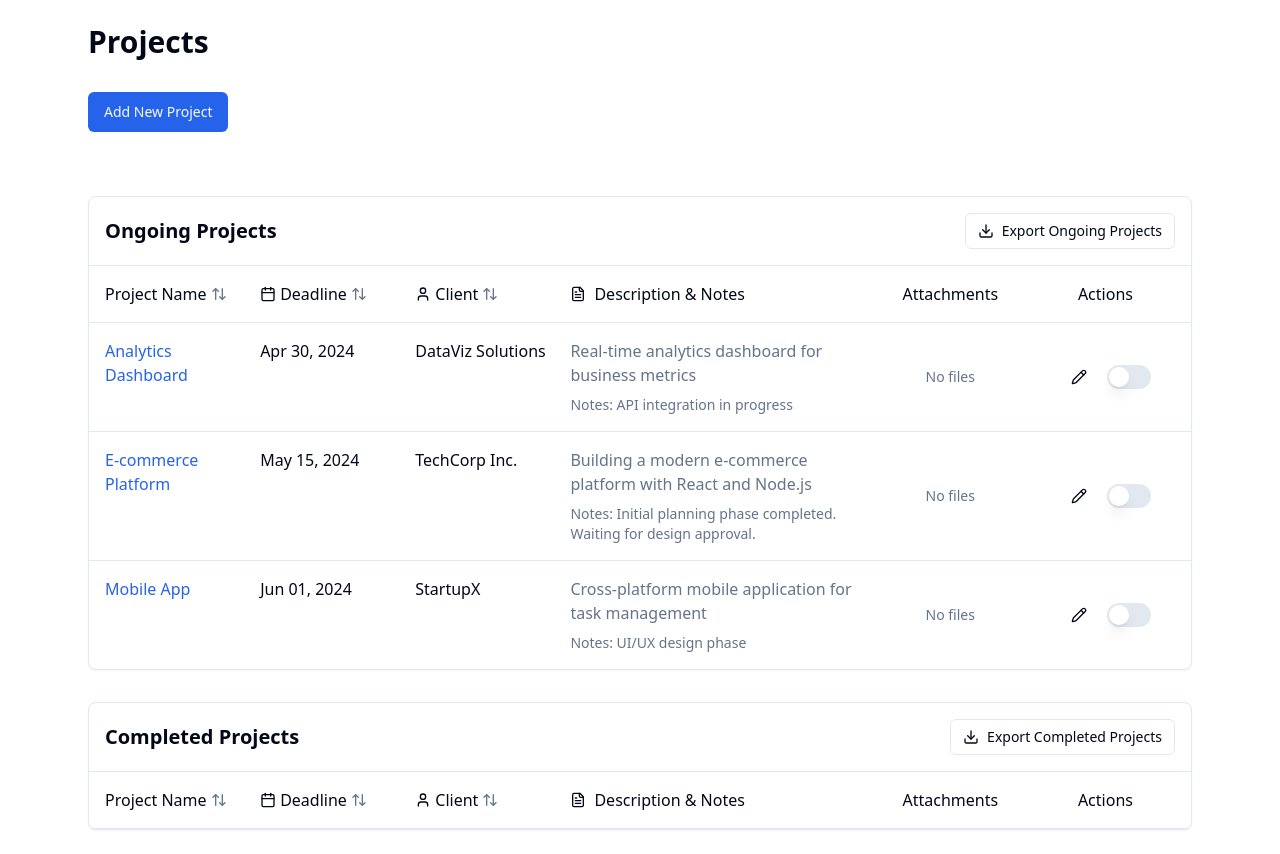
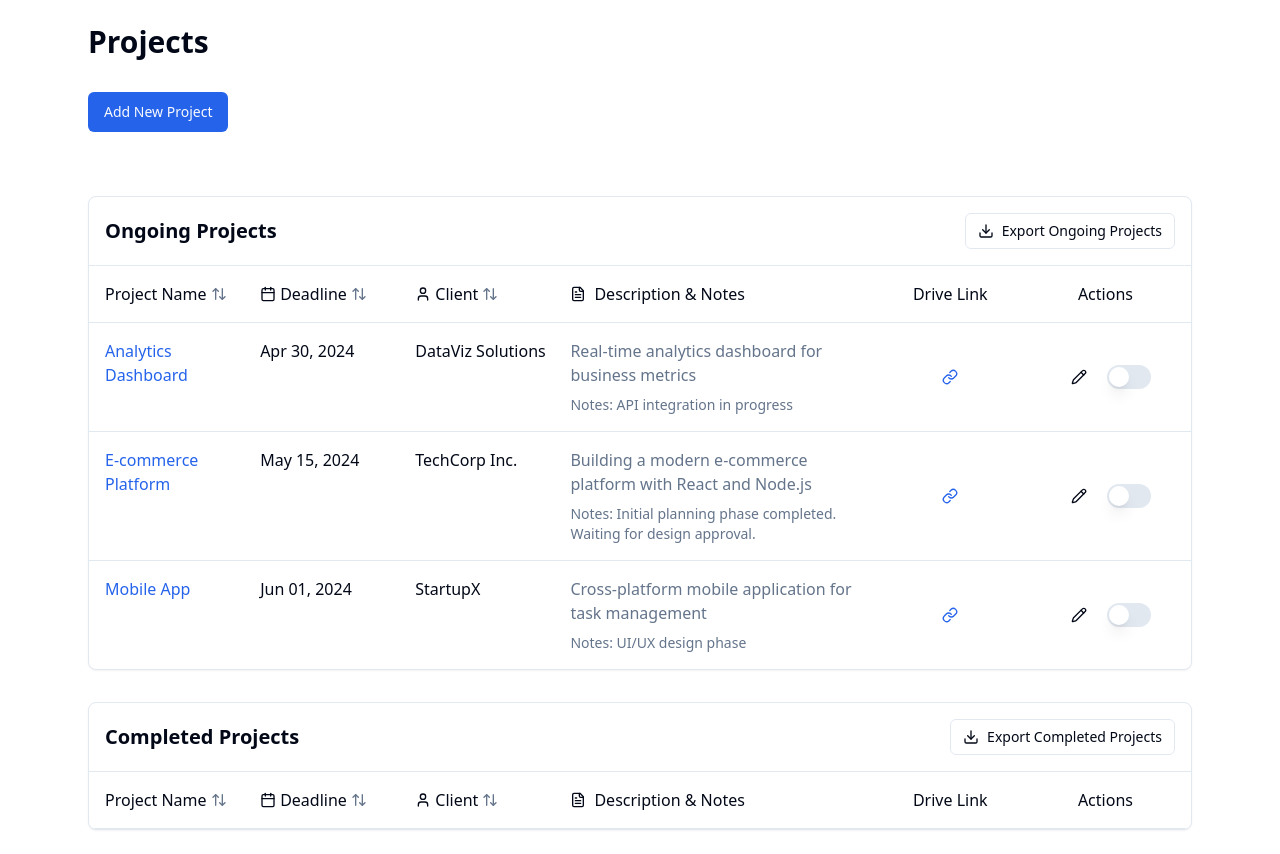
Before and after one commit to drazzam/research-clients, a React (Vite) app: page / in a window 1280 px wide. Built offline with nearby package versions, Linux system fonts and the light colour scheme.

Commit message:
Remove attachments and add Google Drive link
This commit removes the attachments functionality from the project form and replaces it with a textbox for users to input a Google Drive link for their project files.
[skip gpt_engineer]

```diff
--- a/src/components/ProjectForm.tsx
+++ b/src/components/ProjectForm.tsx
@@ -1,4 +1,3 @@
-
 import React from 'react';
 import { useForm } from 'react-hook-form';
 import { Button } from '@/components/ui/button';
@@ -13,7 +12,7 @@ type ProjectFormData = {
   client: string;
   description: string;
   notes: string;
-  files: FileList;
+  driveLink: string;
 };
 
 type ProjectFormProps = {
@@ -24,6 +23,7 @@ type ProjectFormProps = {
     client: string;
     description: string;
     notes?: string;
+    driveLink?: string;
   } | null;
 };
 
@@ -35,6 +35,7 @@ const ProjectForm = ({ onSubmit, initialData }: ProjectFormProps) => {
       client: initialData.client,
       description: initialData.description,
       notes: initialData.notes || '',
+      driveLink: initialData.driveLink || '',
     } : undefined
   });
 
@@ -119,25 +120,16 @@ const ProjectForm = ({ onSubmit, initialData }: ProjectFormProps) => {
         />
         <FormField
           control={form.control}
-          name="files"
-          render={({ field: { onChange, ...field } }) => (
+          name="driveLink"
+          render={({ field }) => (
             <FormItem>
-              <FormLabel>Attachments</FormLabel>
+              <FormLabel>Google Drive Folder Link</FormLabel>
               <FormControl>
-                <div className="flex items-center gap-2">
-                  <Input
-                    type="file"
-                    multiple
-                    onChange={(e) => {
-                      const files = e.target.files;
-                      if (files) {
-                        onChange(files);
-                      }
-                    }}
-                    {...field}
-                    className="file:mr-4 file:py-2 file:px-4 file:rounded-full file:border-0 file:text-sm file:font-semibold file:bg-primary file:text-primary-foreground hover:file:bg-primary/90"
-                  />
-                </div>
+                <Input
+                  placeholder="Enter Google Drive folder URL"
+                  type="url"
+                  {...field}
+                />
               </FormControl>
               <FormMessage />
             </FormItem>
--- a/src/components/ProjectList.tsx
+++ b/src/components/ProjectList.tsx
@@ -1,7 +1,6 @@
-
 import React, { useState } from 'react';
 import { format } from 'date-fns';
-import { ArrowUpDown, Calendar, User, FileText, Paperclip, Download, Pencil } from 'lucide-react';
+import { ArrowUpDown, Calendar, User, FileText, Link as LinkIcon, Download, Pencil } from 'lucide-react';
 import { cn } from '@/lib/utils';
 import ProjectForm from './ProjectForm';
 import { Badge } from './ui/badge';
@@ -18,7 +17,7 @@ type Project = {
   description: string;
   isCompleted: boolean;
   notes?: string;
-  files: File[];
+  driveLink?: string;
 };
 
 const ProjectList = () => {
@@ -31,7 +30,7 @@ const ProjectList = () => {
       description: 'Building a modern e-commerce platform with React and Node.js',
       isCompleted: false,
       notes: 'Initial planning phase completed. Waiting for design approval.',
-      files: []
+      driveLink: 'https://drive.google.com/drive/folders/example1'
     },
     {
       id: '2',
@@ -41,7 +40,7 @@ const ProjectList = () => {
       description: 'Real-time analytics dashboard for business metrics',
       isCompleted: false,
       notes: 'API integration in progress',
-      files: []
+      driveLink: 'https://drive.google.com/drive/folders/example2'
     },
     {
       id: '3',
@@ -51,7 +50,7 @@ const ProjectList = () => {
       description: 'Cross-platform mobile application for task management',
       isCompleted: false,
       notes: 'UI/UX design phase',
-      files: []
+      driveLink: 'https://drive.google.com/drive/folders/example3'
     }
   ]);
 
@@ -102,13 +101,6 @@ const ProjectList = () => {
   };
 
   const handleAddProject = (formData: any) => {
-    const fileArray = Array.from(formData.files || []).map((file: any) => {
-      return new File([file], file.name, {
-        type: file.type,
-        lastModified: file.lastModified,
-      });
-    });
-
     const newProject: Project = {
       id: editingProject ? editingProject.id : (projects.length + 1).toString(),
       name: formData.name,
@@ -117,7 +109,7 @@ const ProjectList = () => {
       description: formData.description,
       isCompleted: editingProject ? editingProject.isCompleted : false,
       notes: formData.notes,
-      files: fileArray
+      driveLink: formData.driveLink
     };
 
     if (editingProject) {
@@ -158,7 +150,7 @@ const ProjectList = () => {
       client: project.client,
       description: project.description,
       notes: project.notes || 'No notes',
-      attachments: project.files.length,
+      driveLink: project.driveLink || 'No link',
       status: project.isCompleted ? 'Completed' : 'Ongoing'
     }));
 
@@ -206,7 +198,7 @@ const ProjectList = () => {
             Description & Notes
           </div>
           <div className="flex items-center justify-center">
-            Attachments
+            Drive Link
           </div>
           <div className="flex items-center justify-center">
             Actions
@@ -227,13 +219,17 @@ const ProjectList = () => {
                 )}
               </div>
               <div className="flex items-center justify-center">
-                {project.files && project.files.length > 0 ? (
-                  <Badge variant="secondary" className="flex items-center gap-1">
-                    <Paperclip className="h-3 w-3" />
-                    {project.files.length}
-                  </Badge>
+                {project.driveLink ? (
+                  <a
+                    href={project.driveLink}
+                    target="_blank"
+                    rel="noopener noreferrer"
+                    className="text-primary hover:text-primary/80"
+                  >
+                    <LinkIcon className="h-4 w-4" />
+                  </a>
                 ) : (
-                  <span className="text-muted-foreground text-sm">No files</span>
+                  <span className="text-muted-foreground text-sm">No link</span>
                 )}
               </div>
               <div className="flex items-center justify-center gap-2">
```
